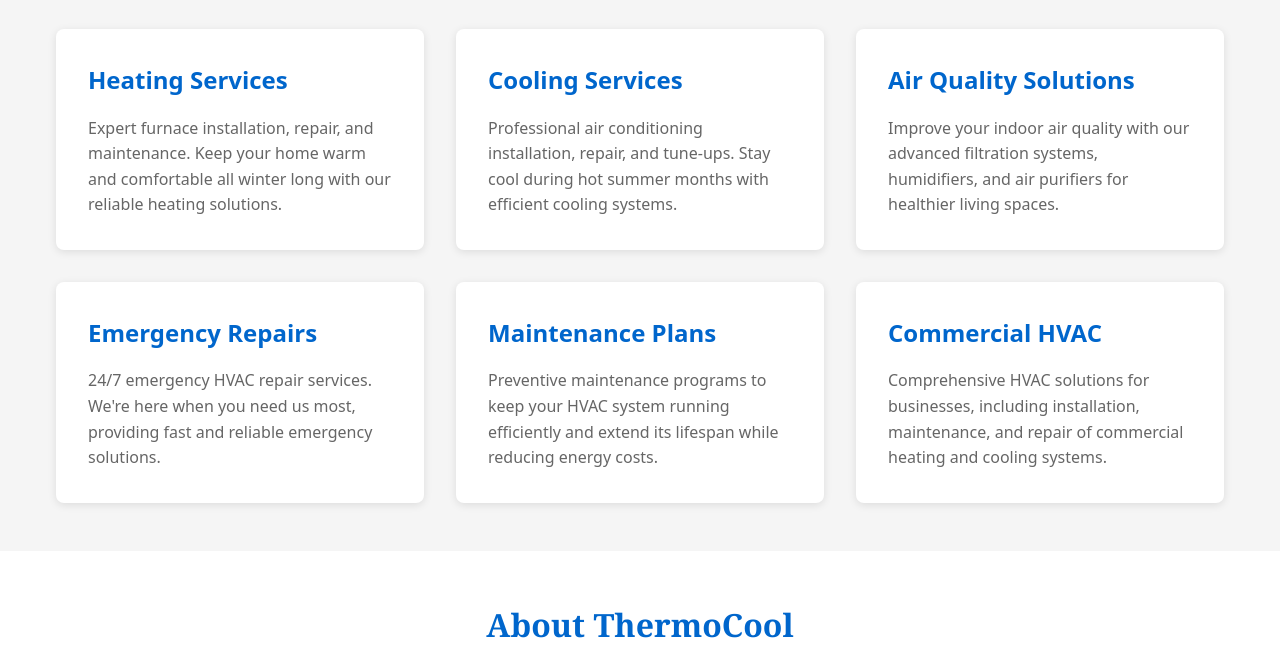
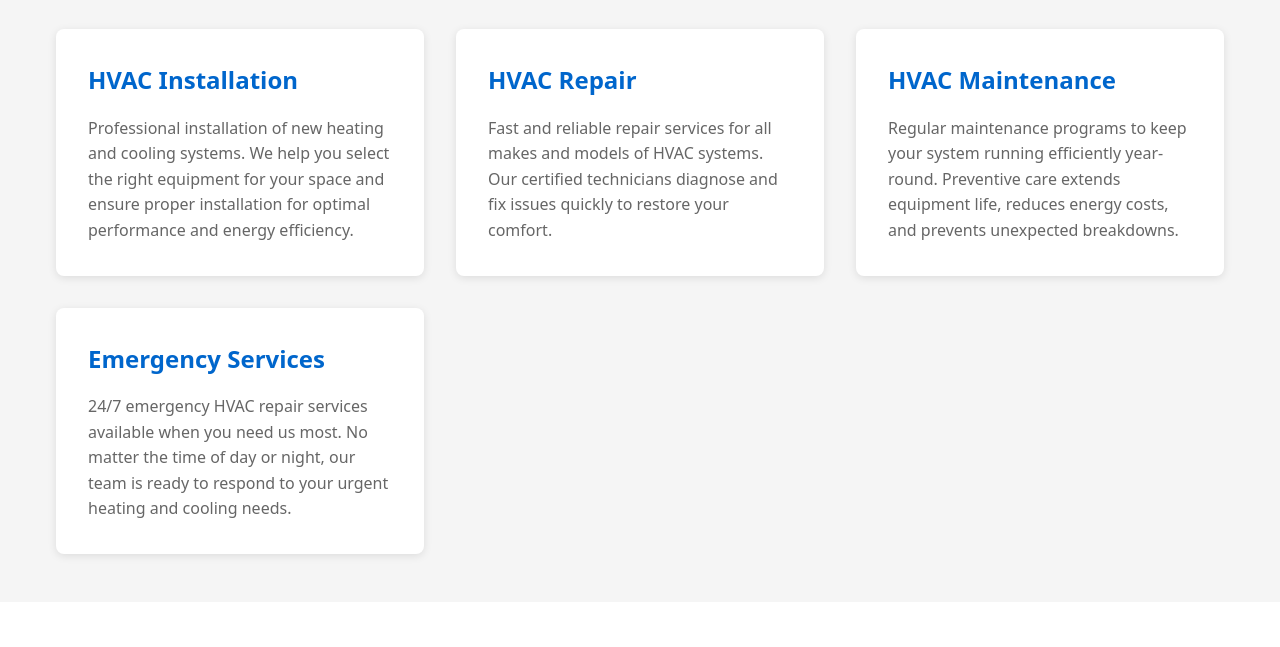
Before and after one commit to Sheyswaggz/proj_7c2-thermocool-landing-page, a plain HTML site: page index.html in a window 1280 px wide. Shown: the part 518-1165 px from the top of the page. Drawn offline with Linux system fonts and the light colour scheme.

Commit message:
Update index.html for task: Build Services Section and Company Information

```diff
--- a/index.html
+++ b/index.html
@@ -479,33 +479,23 @@
         <h2 id="services-title">Our Services</h2>
         <div class="services-grid">
           <article class="service-card">
-            <h3>Heating Services</h3>
-            <p>Expert furnace installation, repair, and maintenance. Keep your home warm and comfortable all winter long with our reliable heating solutions.</p>
+            <h3>HVAC Installation</h3>
+            <p>Professional installation of new heating and cooling systems. We help you select the right equipment for your space and ensure proper installation for optimal performance and energy efficiency.</p>
           </article>
 
           <article class="service-card">
-            <h3>Cooling Services</h3>
-            <p>Professional air conditioning installation, repair, and tune-ups. Stay cool during hot summer months with efficient cooling systems.</p>
+            <h3>HVAC Repair</h3>
+            <p>Fast and reliable repair services for all makes and models of HVAC systems. Our certified technicians diagnose and fix issues quickly to restore your comfort.</p>
           </article>
 
           <article class="service-card">
-            <h3>Air Quality Solutions</h3>
-            <p>Improve your indoor air quality with our advanced filtration systems, humidifiers, and air purifiers for healthier living spaces.</p>
+            <h3>HVAC Maintenance</h3>
+            <p>Regular maintenance programs to keep your system running efficiently year-round. Preventive care extends equipment life, reduces energy costs, and prevents unexpected breakdowns.</p>
           </article>
 
           <article class="service-card">
-            <h3>Emergency Repairs</h3>
-            <p>24/7 emergency HVAC repair services. We're here when you need us most, providing fast and reliable emergency solutions.</p>
-          </article>
-
-          <article class="service-card">
-            <h3>Maintenance Plans</h3>
-            <p>Preventive maintenance programs to keep your HVAC system running efficiently and extend its lifespan while reducing energy costs.</p>
-          </article>
-
-          <article class="service-card">
-            <h3>Commercial HVAC</h3>
-            <p>Comprehensive HVAC solutions for businesses, including installation, maintenance, and repair of commercial heating and cooling systems.</p>
+            <h3>Emergency Services</h3>
+            <p>24/7 emergency HVAC repair services available when you need us most. No matter the time of day or night, our team is ready to respond to your urgent heating and cooling needs.</p>
           </article>
         </div>
       </div>
@@ -516,7 +506,8 @@
         <div class="about-content">
           <h2 id="about-title">About ThermoCool</h2>
           <p>With over 20 years of experience in the HVAC industry, ThermoCool has been serving residential and commercial clients with professional heating, cooling, and air quality solutions.</p>
-          <p>Our team of certified technicians is committed to providing exceptional service, using the latest technology and industry best practices to ensure your comfort year-round.</p>
+          <p>Our mission is to provide exceptional HVAC services that ensure comfort, efficiency, and reliability for every customer. We believe in honest communication, quality workmanship, and building lasting relationships with the communities we serve.</p>
+          <p>Our team of certified technicians is committed to staying current with the latest HVAC technology and industry best practices. We specialize in energy-efficient solutions, indoor air quality improvements, and comprehensive system maintenance to ensure your comfort year-round.</p>
           <p>We pride ourselves on our reliability, expertise, and customer satisfaction. When you choose ThermoCool, you're choosing a partner dedicated to your comfort and peace of mind.</p>
         </div>
       </div>
```
